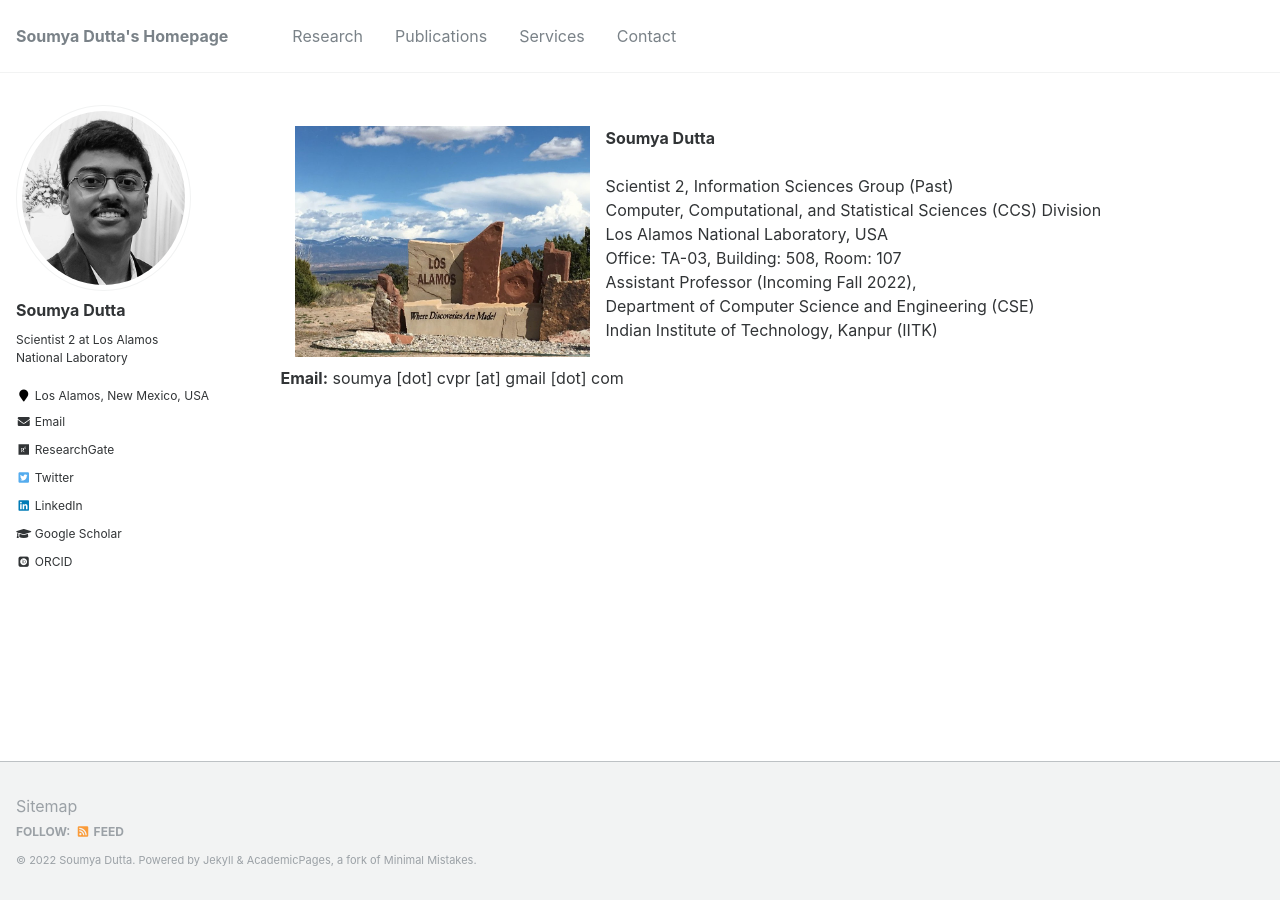
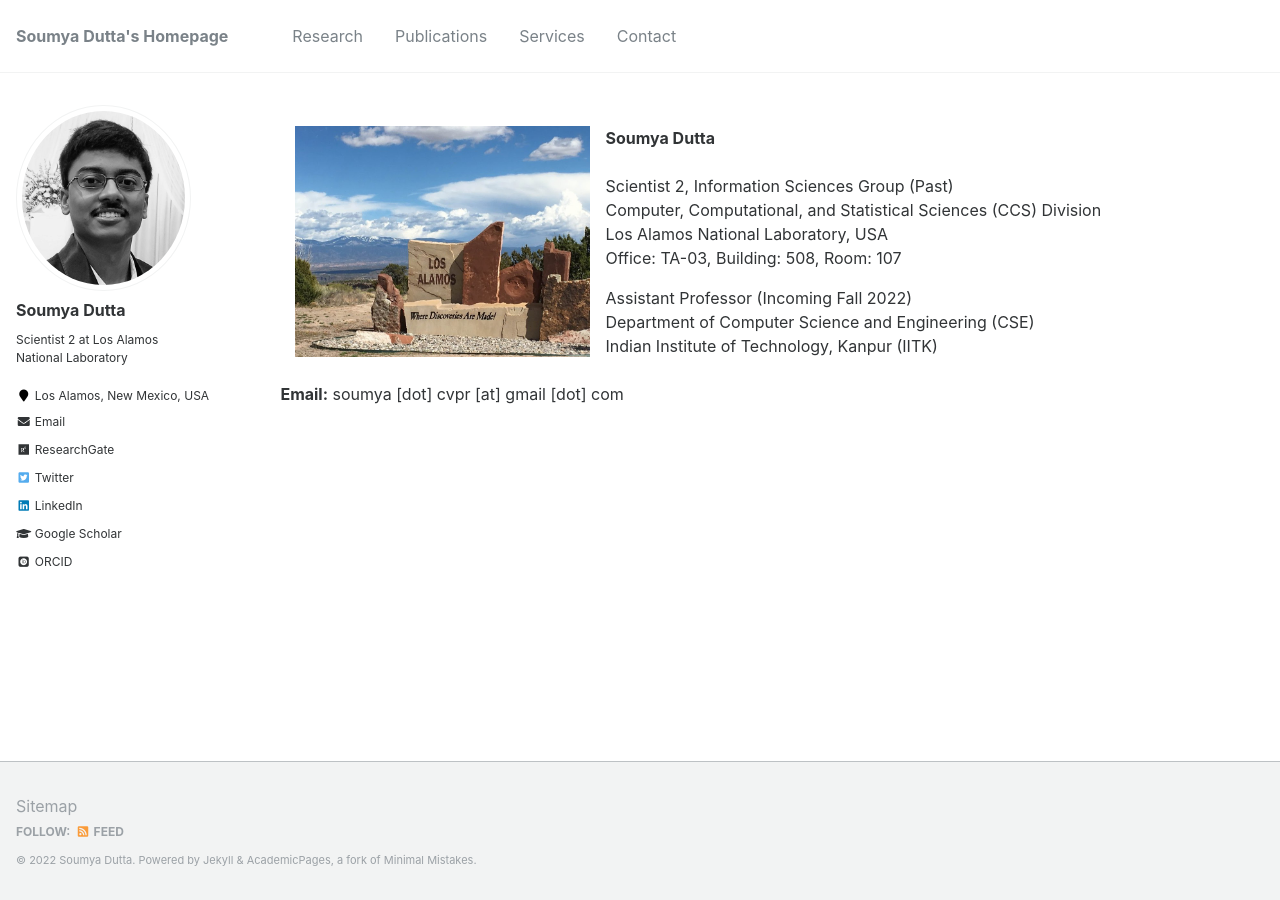
Before and after one commit to soumyadutta-cse/soumyadutta-cse.github.io, a Jekyll site: the page built from _pages/contact.md, in a window 1280 px wide. Built offline with Jekyll 4.4.1, drawn with Linux system fonts in a browser that asks for light colours; some web fonts are replaced.

Commit message:
change contact

```diff
--- a/_pages/contact.md
+++ b/_pages/contact.md
@@ -16,9 +16,9 @@ Los Alamos National Laboratory, USA<br>
 Office: TA-03, Building: 508, Room: 107<br>
 </div>
 
-<div class="box" style="text-align:justify">
-Assistant Professor (Incoming Fall 2022),<br>
+<div class="box" style="text-align:justify"><p>
+Assistant Professor (Incoming Fall 2022)<br>
 Department of Computer Science and Engineering (CSE)<br>
 Indian Institute of Technology, Kanpur (IITK)<br><br>
 <strong>Email:</strong> soumya [dot] cvpr [at] gmail [dot] com
-</div>
+</p></div>
```
